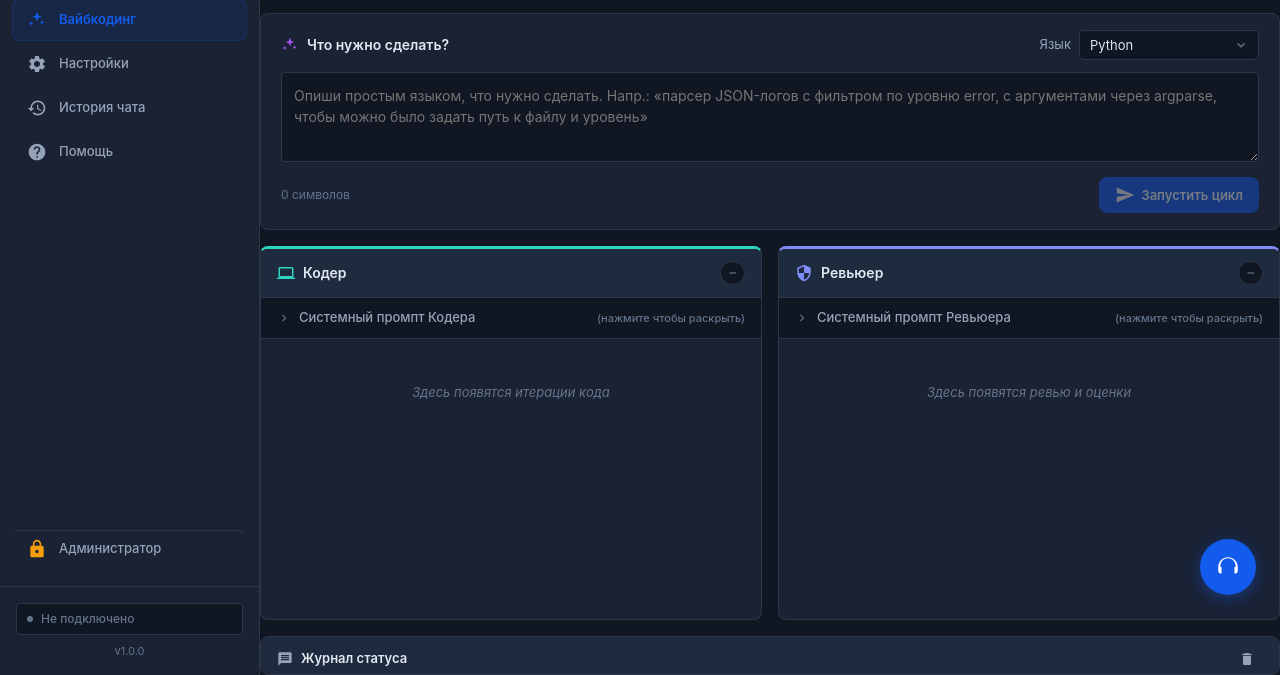
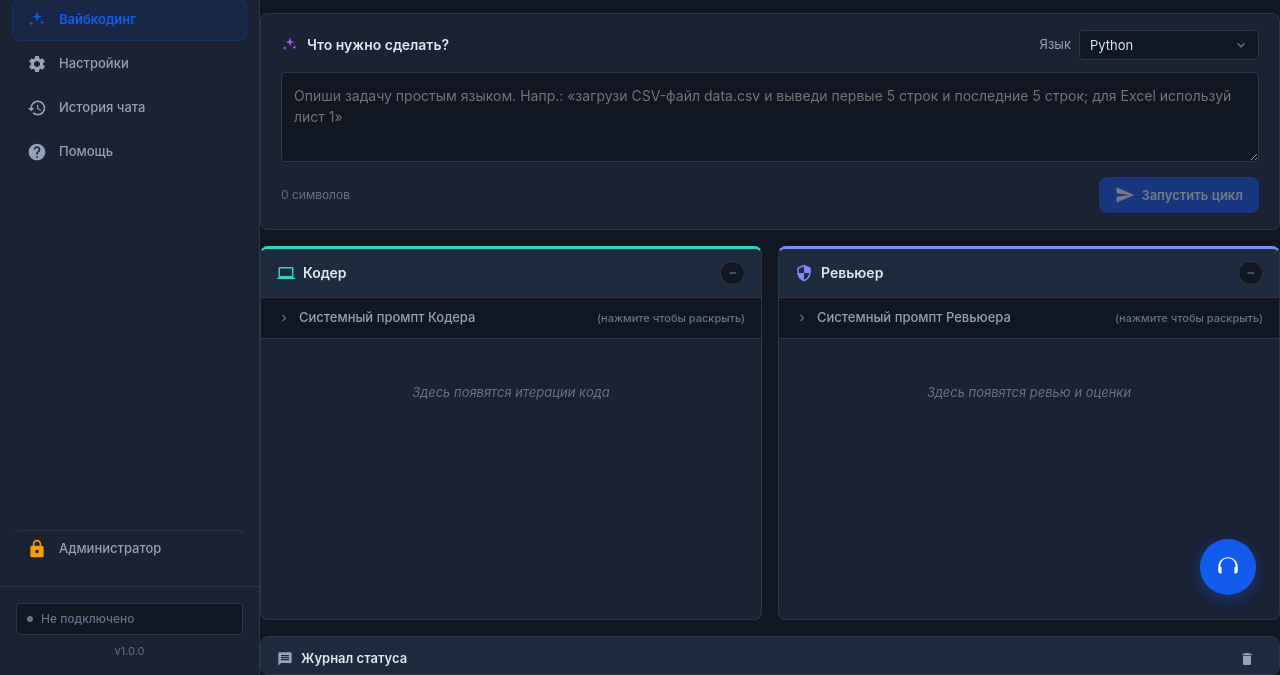
Before and after one commit to mihnin/Code_analiz, a plain HTML site: page index.html in a window 1280 px wide. Both pictures are taken after a click on the link "Вайбкодинг". Shown: the part 125-800 px from the top of the page. Drawn offline with Linux system fonts and the light colour scheme.

Commit message:
Clarify vibecoding task placeholder

```diff
--- a/index.html
+++ b/index.html
@@ -341,7 +341,7 @@ PDF/DOCX — скопируйте текст и вставьте сюда." spel
                         </label>
                     </div>
                 </div>
-                <textarea id="vibe-task" class="vibe-task-input" placeholder="Опиши простым языком, что нужно сделать. Напр.: «парсер JSON-логов с фильтром по уровню error, c аргументами через argparse, чтобы можно было задать путь к файлу и уровень»" spellcheck="false"></textarea>
+                <textarea id="vibe-task" class="vibe-task-input" placeholder="Опиши задачу простым языком. Напр.: «загрузи CSV-файл data.csv и выведи первые 5 строк и последние 5 строк; для Excel используй лист 1»" spellcheck="false"></textarea>
                 <div class="vibe-task-footer">
                     <span id="vibe-task-stats" class="vibe-task-stats">0 символов</span>
                     <div class="vibe-task-actions">
```
Also changed, not shown: tests/vibe_reasoning_fallback.test.js (+12 -0 lines), 1 other file.
